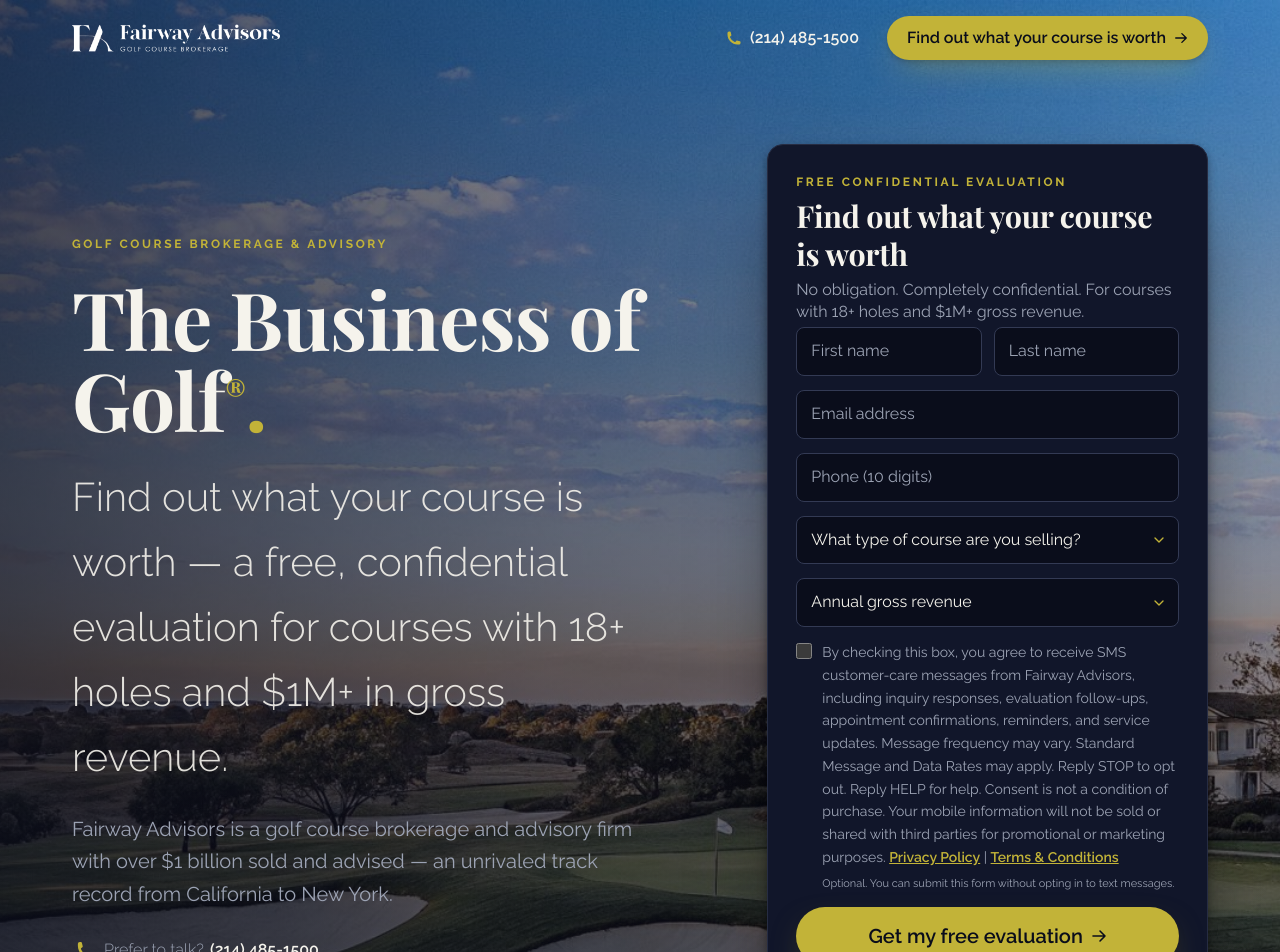
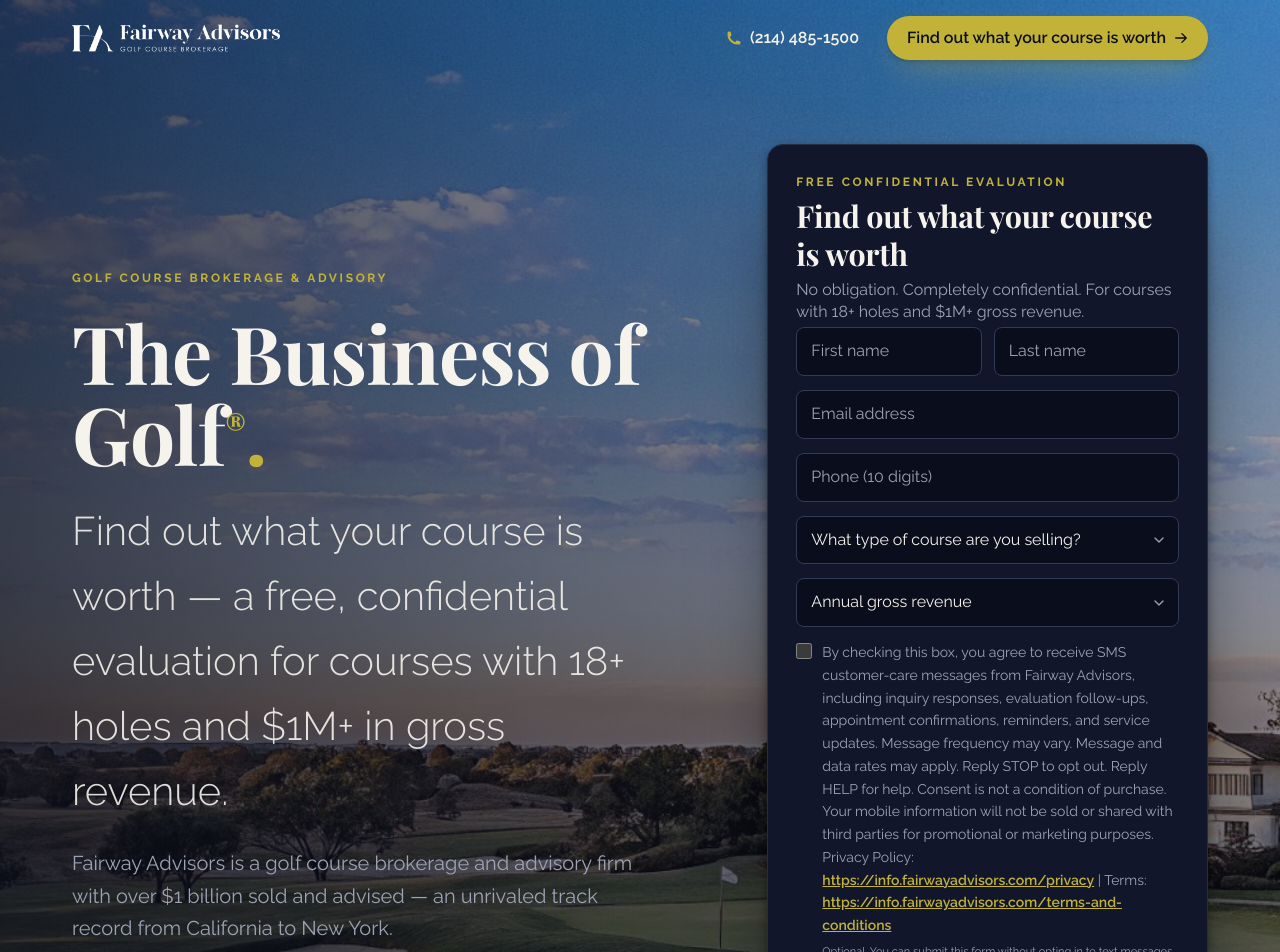
Before and after one commit to Landing-Pages-Websites/fairway-advisors-landing, a Next.js app: page / in a window 1280 px wide. Shown: the top 952 px of the page. Built offline with nearby package versions, Linux system fonts and the light colour scheme.

Commit message:
Refactor FormCard component and update validation

```diff
--- a/src/components/FormCard.tsx
+++ b/src/components/FormCard.tsx
@@ -2,13 +2,6 @@
 
 import { useRef, useState } from "react";
 import { useMegaLeadForm } from "@/hooks/useMegaLeadForm";
-import {
-  CTA,
-  PHONE,
-  COURSE_TYPE_OPTIONS,
-  GROSS_REVENUE_OPTIONS,
-  DISQUALIFYING,
-} from "@/lib/content";
 import { Icon } from "@/components/icons";
 
 declare global {
@@ -20,25 +13,17 @@
   }
 }
 
-// ─── Validation (HARD RULE — inline per-field, no native tooltips) ───
+const EMAIL_RE = /^[A-Za-z0-9._%+\-]+@[A-Za-z0-9.\-]+\.[A-Za-z]{2,}$/;
+const NANP_RE = /^[2-9](?!11)\d{2}[2-9](?!11)\d{2}\d{4}$/;
+const PHONE = "(214) 485-1500";
 
-// RFC-5322-lite — the lead API server-validates the rest.
-const EMAIL_RE = /^[A-Za-z0-9._%+\-]+@[A-Za-z0-9.\-]+\.[A-Za-z]{2,}$/;
-
-// NANP: area code & exchange each start 2-9 and may not be an N11.
-const NANP_RE = /^[2-9](?!11)\d{2}[2-9](?!11)\d{2}\d{4}$/;
-
-// Submit-level failure copy. Retryable, and points to the phone line as a fallback.
 const SUBMIT_ERROR_MESSAGE =
   "Something went wrong sending your request. Please try again, or call us at " + PHONE + ".";
 
-type FieldKey =
-  | "firstName"
-  | "lastName"
-  | "email"
-  | "phone"
-  | "courseType"
-  | "grossRevenue";
+const COURSE_TYPE_OPTIONS = ["9-hole", "18-hole", "27-hole or more"] as const;
+const GROSS_REVENUE_OPTIONS = ["Under $1M", "$1M-$2M", "$2M+"] as const;
+
+type FieldKey = "firstName" | "lastName" | "email" | "phone" | "courseType" | "grossRevenue";
 
 interface FormState {
   firstName: string;
@@ -64,7 +49,7 @@
 const TERMS_URL = "https://info.fairwayadvisors.com/terms-and-conditions";
 
 const SMS_CONSENT_TEXT =
-  "By checking this box, you agree to receive SMS customer-care messages from Fairway Advisors, including inquiry responses, evaluation follow-ups, appointment confirmations, reminders, and service updates. Message frequency may vary. Standard Message and Data Rates may apply. Reply STOP to opt out. Reply HELP for help. Consent is not a condition of purchase. Your mobile information will not be sold or shared with third parties for promotional or marketing purposes.";
+  "By checking this box, you agree to receive SMS customer-care messages from Fairway Advisors, including inquiry responses, evaluation follow-ups, appointment confirmations, reminders, and service updates. Message frequency may vary. Message and data rates may apply. Reply STOP to opt out. Reply HELP for help. Consent is not a condition of purchase. Your mobile information will not be sold or shared with third parties for promotional or marketing purposes.";
 
 type FieldErrors = Partial<Record<FieldKey, string>>;
 
@@ -131,14 +116,14 @@
 }
 
 export function FormCard({
-  idPrefix = "lead",
+  idPrefix = "hero",
   eyebrow = "Free confidential evaluation",
   heading = "Find out what your course is worth",
   subheading = "No obligation. Completely confidential. For courses with 18+ holes and $1M+ gross revenue.",
   submitLabel = "Get my free evaluation",
   routeSlug,
   thankYouBody = "Thank you — your request is confidential and in good hands. A Fairway Advisors principal will reach out personally to begin your evaluation.",
-}: FormCardProps): React.ReactElement {
+}: FormCardProps): React.JSX.Element {
   const { submit } = useMegaLeadForm();
 
   const [data, setData] = useState<FormState>(INITIAL);
@@ -148,25 +133,22 @@
   const [submitted, setSubmitted] = useState(false);
   const [submitError, setSubmitError] = useState<string | null>(null);
 
-  // Synchronous re-entrancy guard — blocks duplicate fires from rapid clicks.
   const inFlightRef = useRef(false);
   const fieldRefs = useRef<Partial<Record<FieldKey, HTMLElement | null>>>({});
 
-  const update = (k: FieldKey, v: string): void => {
+  const update = (k: FieldKey, v: string) => {
     setData((d) => ({ ...d, [k]: v }));
     setErrors((prev) => {
-      if (!(k in prev)) return prev;
-      const key = k as FieldKey;
-      if (!prev[key]) return prev;
-      const err = validateField(key, v);
+      if (!prev[k]) return prev;
+      const err = validateField(k, v);
       if (err) return prev;
       const next = { ...prev };
-      delete next[key];
+      delete next[k];
       return next;
     });
   };
 
-  const markTouched = (k: FieldKey, currentValue: string): void => {
+  const markTouched = (k: FieldKey, currentValue: string) => {
     setTouched((t) => ({ ...t, [k]: true }));
     const err = validateField(k, currentValue);
     setErrors((prev) => {
@@ -177,63 +159,29 @@
     });
   };
 
-  const fireTracking = (qualified: boolean): void => {
-    if (typeof window === "undefined") return;
-    const route =
-      routeSlug || (typeof window !== "undefined" ? window.location.pathname : "/");
-    // Mega optimizer event FIRST, then the GTM dataLayer signal.
-    window.MegaTag?.trackEvent?.("form_submit", { form_route: route, qualified });
-    window.dataLayer = window.dataLayer || [];
-    window.dataLayer.push({ event: "form_submit", form_route: route, qualified });
-    // Gated qualified-lead optimization event — only for 18+ holes AND $1M+.
-    if (qualified) {
-      window.MegaTag?.trackEvent?.("qualified_lead", { form_route: route });
-      window.dataLayer.push({ event: "qualified_lead", form_route: route });
-    }
-  };
-
-  // Validate FIRST, then submit. Button is type="button" so the optimizer's
-  // capture-phase listener never fires on empty/invalid clicks.
-  const handleValidateAndSubmit = async (): Promise<void> => {
+  const handleValidateAndSubmit = async () => {
     if (inFlightRef.current || submitting || submitted) return;
     const allErrors = validateAll(data);
     if (Object.keys(allErrors).length > 0) {
       setErrors(allErrors);
-      setTouched({
-        firstName: true,
-        lastName: true,
-        email: true,
-        phone: true,
-        courseType: true,
-        grossRevenue: true,
-      });
+      setTouched(
+        REQUIRED_ORDER.reduce<Partial<Record<FieldKey, boolean>>>((acc, k) => {
+          acc[k] = true;
+          return acc;
+        }, {})
+      );
       const firstBad = REQUIRED_ORDER.find((k) => allErrors[k]);
-      if (firstBad) {
-        const el = fieldRefs.current[firstBad];
-        try {
-          (el as HTMLElement | null)?.focus({ preventScroll: false });
-        } catch {
-          el?.focus();
-        }
-      }
+      if (firstBad) fieldRefs.current[firstBad]?.focus();
       return;
     }
     inFlightRef.current = true;
     setSubmitting(true);
     setSubmitError(null);
-    // Qualification gate — 9-hole OR Under $1M disqualifies the optimization
-    // event, but ALL leads still submit to CRM + email.
-    const courseDQ = data.courseType === DISQUALIFYING.courseType;
-    const revenueDQ = data.grossRevenue === DISQUALIFYING.grossRevenue;
-    const qualified = !(courseDQ || revenueDQ);
-    const disqualification_reason =
-      courseDQ && revenueDQ
-        ? "nine_hole_and_revenue_under_1m"
-        : courseDQ
-          ? "nine_hole"
-          : revenueDQ
-            ? "revenue_under_1m"
-            : null;
+    const nineHole = data.courseType === "9-hole";
+    const under1m = data.grossRevenue === "Under $1M";
+    const qualified = !(nineHole || under1m);
+    const route =
+      routeSlug || (typeof window !== "undefined" ? window.location.pathname : "/");
     try {
       const res = await submit({
         firstName: data.firstName.trim(),
@@ -247,22 +195,31 @@
           ? `${SMS_CONSENT_TEXT} Privacy Policy: ${PRIVACY_POLICY_URL} | Terms & Conditions: ${TERMS_URL}`
           : "Not provided",
         qualified,
-        disqualification_reason,
-        route_slug:
-          routeSlug ||
-          (typeof window !== "undefined" ? window.location.pathname : "/"),
+        disqualification_reason:
+          nineHole && under1m
+            ? "nine_hole_and_revenue_under_1m"
+            : nineHole
+              ? "nine_hole"
+              : under1m
+                ? "revenue_under_1m"
+                : null,
+        route_slug: route,
       });
-      // A 2xx with a body that isn't {ok:true} is still a dropped lead. Only
-      // confirmed success fires conversions and shows the thank-you card.
       if (res?.ok !== true) {
         throw new Error("Submission not confirmed by server.");
       }
-      fireTracking(qualified);
+      if (typeof window !== "undefined") {
+        window.MegaTag?.trackEvent?.("form_submit", { form_route: route, qualified });
+        window.dataLayer = window.dataLayer || [];
+        window.dataLayer.push({ event: "form_submit", form_route: route, qualified });
+        if (qualified) {
+          window.MegaTag?.trackEvent?.("qualified_lead", { form_route: route });
+          window.dataLayer.push({ event: "qualified_lead", form_route: route });
+        }
+      }
       setSubmitted(true);
     } catch (err) {
       console.error("Form submission error:", err);
-      // The visitor is fine, but the LEAD would be dropped: surface a retryable
-      // error and fire NO tracking so we never bill a phantom conversion.
       setSubmitError(SUBMIT_ERROR_MESSAGE);
     } finally {
       inFlightRef.current = false;
@@ -270,12 +227,7 @@
     }
   };
 
-  const handleNativeSubmit = (e: React.FormEvent): void => {
-    e.preventDefault();
-  };
-
-  const cardBase =
-    "bg-[var(--color-surface)] border border-[var(--color-border)] shadow-card-lg";
+  const cardBase = "bg-[var(--color-surface)] border border-[var(--color-border)] shadow-card-lg";
 
   if (submitted) {
     return (
@@ -287,9 +239,7 @@
           <h3 className="font-display text-2xl text-[var(--color-text)] md:text-3xl">
             Request received.
           </h3>
-          <p className="text-base leading-relaxed text-[var(--color-muted)]">
-            {thankYouBody}
-          </p>
+          <p className="text-base leading-relaxed text-[var(--color-muted)]">{thankYouBody}</p>
           <p className="text-sm text-[var(--color-muted)]">
             Prefer to talk now? Call{" "}
             <span className="whitespace-nowrap font-semibold text-[var(--color-text)]">
@@ -302,16 +252,17 @@
     );
   }
 
-  const showErr = (k: FieldKey): boolean => Boolean(touched[k] && errors[k]);
-  const errId = (k: FieldKey): string => `${idPrefix}-${k}-error`;
+  const showErr = (k: FieldKey) => Boolean(touched[k] && errors[k]);
+  const errId = (k: FieldKey) => `${idPrefix}-${k}-error`;
   const fieldCls =
     "w-full rounded-lg px-3.5 py-3 text-sm bg-[var(--color-primary)] border border-[var(--color-border-strong)] text-[var(--color-text)] placeholder:text-[var(--color-muted)] transition-colors focus:outline-none focus:border-[var(--color-accent)] focus:ring-2 focus:ring-[var(--color-accent)]/35";
-  const inputCls = (k: FieldKey): string =>
-    `${fieldCls} ${showErr(k) ? "lp-input-error" : ""}`;
+  const inputCls = (k: FieldKey) => `${fieldCls} ${showErr(k) ? "lp-input-error" : ""}`;
+  const selectCls = (k: FieldKey) =>
+    `${inputCls(k)} appearance-none pr-9 ${data[k] ? "" : "text-[var(--color-muted)]"}`;
 
   return (
     <form
-      onSubmit={handleNativeSubmit}
+      onSubmit={(e) => e.preventDefault()}
       noValidate
       aria-label="Request a free, confidential golf course evaluation"
       className={`${cardBase} space-y-3.5 rounded-2xl p-6 md:p-7`}
@@ -324,12 +275,15 @@
         <p className="text-sm leading-snug text-[var(--color-muted)]">{subheading}</p>
       </div>
 
-      {/* First / Last */}
       <div className="grid grid-cols-2 gap-3">
         <div>
-          <label htmlFor={`${idPrefix}-firstName`} className="sr-only">First name</label>
+          <label htmlFor={`${idPrefix}-firstName`} className="sr-only">
+            First name
+          </label>
           <input
-            ref={(el) => { fieldRefs.current.firstName = el; }}
+            ref={(el) => {
+              fieldRefs.current.firstName = el;
+            }}
             id={`${idPrefix}-firstName`}
             name="firstName"
             type="text"
@@ -345,15 +299,19 @@
             disabled={submitting}
           />
           {showErr("firstName") && (
-            <p id={errId("firstName")} role="alert" aria-live="polite" className="lp-field-error">
+            <p id={errId("firstName")} role="alert" className="lp-field-error">
               {errors.firstName}
             </p>
           )}
         </div>
         <div>
-          <label htmlFor={`${idPrefix}-lastName`} className="sr-only">Last name</label>
+          <label htmlFor={`${idPrefix}-lastName`} className="sr-only">
+            Last name
+          </label>
           <input
-            ref={(el) => { fieldRefs.current.lastName = el; }}
+            ref={(el) => {
+              fieldRefs.current.lastName = el;
+            }}
             id={`${idPrefix}-lastName`}
             name="lastName"
             type="text"
@@ -369,18 +327,21 @@
             disabled={submitting}
           />
           {showErr("lastName") && (
-            <p id={errId("lastName")} role="alert" aria-live="polite" className="lp-field-error">
+            <p id={errId("lastName")} role="alert" className="lp-field-error">
               {errors.lastName}
             </p>
           )}
         </div>
       </div>
 
-      {/* Email */}
       <div>
-        <label htmlFor={`${idPrefix}-email`} className="sr-only">Email</label>
+        <label htmlFor={`${idPrefix}-email`} className="sr-only">
+          Email
+        </label>
         <input
-          ref={(el) => { fieldRefs.current.email = el; }}
+          ref={(el) => {
+            fieldRefs.current.email = el;
+          }}
           id={`${idPrefix}-email`}
           name="email"
           type="email"
@@ -397,17 +358,20 @@
           disabled={submitting}
         />
         {showErr("email") && (
-          <p id={errId("email")} role="alert" aria-live="polite" className="lp-field-error">
+          <p id={errId("email")} role="alert" className="lp-field-error">
             {errors.email}
           </p>
         )}
       </div>
 
-      {/* Phone */}
       <div>
-        <label htmlFor={`${idPrefix}-phone`} className="sr-only">Phone</label>
+        <label htmlFor={`${idPrefix}-phone`} className="sr-only">
+          Phone
+        </label>
         <input
-          ref={(el) => { fieldRefs.current.phone = el; }}
+          ref={(el) => {
+            fieldRefs.current.phone = el;
+          }}
           id={`${idPrefix}-phone`}
           name="phone"
           type="tel"
@@ -424,85 +388,53 @@
           disabled={submitting}
         />
         {showErr("phone") && (
-          <p id={errId("phone")} role="alert" aria-live="polite" className="lp-field-error">
+          <p id={errId("phone")} role="alert" className="lp-field-error">
             {errors.phone}
           </p>
         )}
       </div>
 
-      {/* Course type (qualifying select) */}
-      <div>
-        <label htmlFor={`${idPrefix}-courseType`} className="sr-only">
-          What type of golf course are you looking to sell?
-        </label>
-        <div className="relative">
-          <select
-            ref={(el) => { fieldRefs.current.courseType = el; }}
-            id={`${idPrefix}-courseType`}
-            name="courseType"
-            required
-            value={data.courseType}
-            onChange={(e) => {
-              update("courseType", e.target.value);
-              markTouched("courseType", e.target.value);
-            }}
-            onBlur={(e) => markTouched("courseType", e.target.value)}
-            className={`${inputCls("courseType")} appearance-none pr-9 ${data.courseType ? "" : "text-[var(--color-muted)]"}`}
-            aria-invalid={showErr("courseType") || undefined}
-            aria-describedby={showErr("courseType") ? errId("courseType") : undefined}
-            disabled={submitting}
-          >
-            <option value="">What type of course are you selling?</option>
-            {COURSE_TYPE_OPTIONS.map((o) => (
-              <option key={o} value={o} className="text-[var(--color-text)]">{o}</option>
-            ))}
-          </select>
-          <ChevronDown />
-        </div>
-        {showErr("courseType") && (
-          <p id={errId("courseType")} role="alert" aria-live="polite" className="lp-field-error">
-            {errors.courseType}
-          </p>
-        )}
-      </div>
+      <QualifierSelect
+        idPrefix={idPrefix}
+        fieldKey="courseType"
+        value={data.courseType}
+        label="What type of golf course are you looking to sell?"
+        placeholder="What type of course are you selling?"
+        options={[...COURSE_TYPE_OPTIONS]}
+        className={selectCls("courseType")}
+        error={showErr("courseType") ? errors.courseType : undefined}
+        errId={errId("courseType")}
+        disabled={submitting}
+        setRef={(el) => {
+          fieldRefs.current.courseType = el;
+        }}
+        onChange={(v) => {
+          update("courseType", v);
+          markTouched("courseType", v);
+        }}
+        onBlur={(v) => markTouched("courseType", v)}
+      />
+      <QualifierSelect
+        idPrefix={idPrefix}
+        fieldKey="grossRevenue"
+        value={data.grossRevenue}
+        label="Annual gross revenue"
+        placeholder="Annual gross revenue"
+        options={[...GROSS_REVENUE_OPTIONS]}
+        className={selectCls("grossRevenue")}
+        error={showErr("grossRevenue") ? errors.grossRevenue : undefined}
+        errId={errId("grossRevenue")}
+        disabled={submitting}
+        setRef={(el) => {
+          fieldRefs.current.grossRevenue = el;
+        }}
+        onChange={(v) => {
+          update("grossRevenue", v);
+          markTouched("grossRevenue", v);
+        }}
+        onBlur={(v) => markTouched("grossRevenue", v)}
+      />
 
-      {/* Gross revenue (qualifying select) */}
-      <div>
-        <label htmlFor={`${idPrefix}-grossRevenue`} className="sr-only">
-          What is your annual gross revenue?
-        </label>
-        <div className="relative">
-          <select
-            ref={(el) => { fieldRefs.current.grossRevenue = el; }}
-            id={`${idPrefix}-grossRevenue`}
-            name="grossRevenue"
-            required
-            value={data.grossRevenue}
-            onChange={(e) => {
-              update("grossRevenue", e.target.value);
-              markTouched("grossRevenue", e.target.value);
-            }}
-            onBlur={(e) => markTouched("grossRevenue", e.target.value)}
-            className={`${inputCls("grossRevenue")} appearance-none pr-9 ${data.grossRevenue ? "" : "text-[var(--color-muted)]"}`}
-            aria-invalid={showErr("grossRevenue") || undefined}
-            aria-describedby={showErr("grossRevenue") ? errId("grossRevenue") : undefined}
-            disabled={submitting}
-          >
-            <option value="">Annual gross revenue</option>
-            {GROSS_REVENUE_OPTIONS.map((o) => (
-              <option key={o} value={o} className="text-[var(--color-text)]">{o}</option>
-            ))}
-          </select>
-          <ChevronDown />
-        </div>
-        {showErr("grossRevenue") && (
-          <p id={errId("grossRevenue")} role="alert" aria-live="polite" className="lp-field-error">
-            {errors.grossRevenue}
-          </p>
-        )}
-      </div>
-
-      {/* SMS opt-in (optional — never required, never blocks submit) */}
       <div>
         <label
           htmlFor={`${idPrefix}-smsConsent`}
@@ -514,23 +446,24 @@
             type="checkbox"
             checked={data.smsConsent}
             onChange={(e) => setData((d) => ({ ...d, smsConsent: e.target.checked }))}
-            className="mt-0.5 h-4 w-4 shrink-0 rounded border-[var(--color-border-strong)] accent-[var(--color-accent)] focus:outline-none focus-visible:ring-2 focus-visible:ring-[var(--color-accent)]/35"
+            className="mt-0.5 h-4 w-4 shrink-0 rounded border-[var(--color-border-strong)] accent-[var(--color-secondary)] focus:outline-none focus-visible:ring-2 focus-visible:ring-[var(--color-accent)]/35"
             disabled={submitting}
           />
           <span>
-            {SMS_CONSENT_TEXT}{" "}
+            {SMS_CONSENT_TEXT} Privacy Policy:{" "}
             <a
-              href="/privacy"
+              href={PRIVACY_POLICY_URL}
               className="font-semibold text-[var(--color-accent)] underline"
             >
-              Privacy Policy
+              {PRIVACY_POLICY_URL}
             </a>
             {" | "}
+            Terms:{" "}
             <a
-              href="/terms-and-conditions"
+              href={TERMS_URL}
               className="font-semibold text-[var(--color-accent)] underline"
             >
-              Terms &amp; Conditions
+              {TERMS_URL}
             </a>
           </span>
         </label>
@@ -543,7 +476,7 @@
         <p
           role="alert"
           aria-live="polite"
-          className="lp-field-error !mt-0 rounded-lg border border-[var(--color-error)]/35 bg-[#fef3f2] px-3.5 py-2.5"
+          className="lp-field-error !mt-0 rounded-lg border border-[var(--color-error)]/35 px-3.5 py-2.5"
         >
           {submitError}
         </p>
@@ -553,7 +486,7 @@
         type="button"
         onClick={handleValidateAndSubmit}
         disabled={submitting || submitted}
-        className="mt-1 flex w-full items-center justify-center gap-2 rounded-full bg-[var(--color-accent)] px-6 py-3.5 text-base font-semibold text-[var(--color-primary)] shadow-cta transition-all hover:bg-[var(--color-accent-hover)] hover:-translate-y-0.5 active:translate-y-0 focus-visible:outline-none focus-visible:ring-2 focus-visible:ring-[var(--color-accent)] focus-visible:ring-offset-2 focus-visible:ring-offset-[var(--color-surface)] disabled:cursor-not-allowed disabled:bg-[var(--color-disabled)] disabled:translate-y-0"
+        className="mt-1 flex w-full items-center justify-center gap-2 rounded-lg bg-[var(--color-secondary)] px-6 py-3.5 text-base font-semibold text-white transition-all hover:bg-[var(--color-secondary-hover)] disabled:cursor-not-allowed disabled:bg-[var(--color-disabled)]"
       >
         {submitting ? "Submitting…" : submitLabel}
         {!submitting && <Icon name="arrow" className="h-4 w-4" strokeWidth={2.4} />}
@@ -566,10 +499,79 @@
   );
 }
 
-function ChevronDown(): React.ReactElement {
+interface QualifierSelectProps {
+  idPrefix: string;
+  fieldKey: string;
+  value: string;
+  label: string;
+  placeholder: string;
+  options: string[];
+  className: string;
+  error?: string;
+  errId: string;
+  disabled: boolean;
+  setRef: (el: HTMLSelectElement | null) => void;
+  onChange: (value: string) => void;
+  onBlur: (value: string) => void;
+}
+
+function QualifierSelect({
+  idPrefix,
+  fieldKey,
+  value,
+  label,
+  placeholder,
+  options,
+  className,
+  error,
+  errId,
+  disabled,
+  setRef,
+  onChange,
+  onBlur,
+}: QualifierSelectProps): React.JSX.Element {
+  const id = `${idPrefix}-${fieldKey}`;
+  return (
+    <div>
+      <label htmlFor={id} className="sr-only">
+        {label}
+      </label>
+      <div className="relative">
+        <select
+          ref={setRef}
+          id={id}
+          name={fieldKey}
+          required
+          value={value}
+          onChange={(e) => onChange(e.target.value)}
+          onBlur={(e) => onBlur(e.target.value)}
+          className={className}
+          aria-invalid={error ? true : undefined}
+          aria-describedby={error ? errId : undefined}
+          disabled={disabled}
+        >
+          <option value="">{placeholder}</option>
+          {options.map((o) => (
+            <option key={o} value={o} className="text-[var(--color-text)]">
+              {o}
+            </option>
+          ))}
+        </select>
+        <ChevronDown />
+      </div>
+      {error && (
+        <p id={errId} role="alert" className="lp-field-error">
+          {error}
+        </p>
+      )}
+    </div>
+  );
+}
+
+function ChevronDown(): React.JSX.Element {
   return (
     <svg
-      className="pointer-events-none absolute right-3 top-1/2 h-4 w-4 -translate-y-1/2 text-[var(--color-accent)]"
+      className="pointer-events-none absolute right-3 top-1/2 h-4 w-4 -translate-y-1/2 text-[var(--color-muted)]"
       viewBox="0 0 24 24"
       fill="none"
       stroke="currentColor"
```
